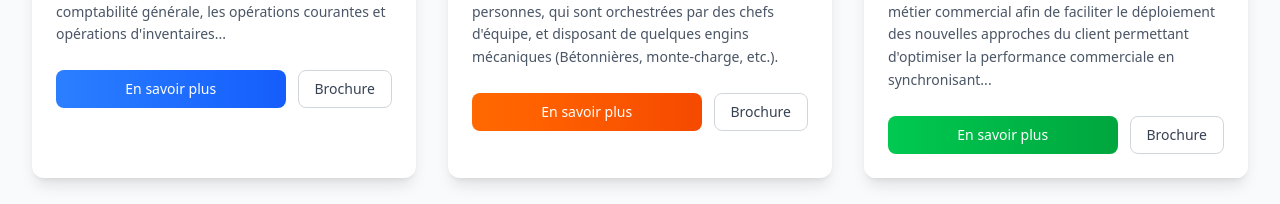
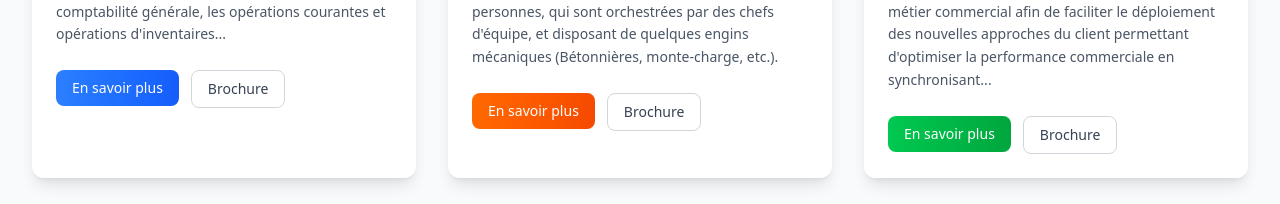
Before and after one commit to red-jen/IFDCE, a React (Vite) app: page /Technicien in a window 1280 px wide. Shown: the part 517-721 px from the top of the page. Built offline with nearby package versions, Linux system fonts and the light colour scheme.

Commit message:
hero section splited images

```diff
--- a/src/page/Technicien.jsx
+++ b/src/page/Technicien.jsx
@@ -1,5 +1,7 @@
 import React from 'react';
 import { BookOpen, Building2, Users, PenTool, Monitor , Truck, Hotel } from 'lucide-react';
+import { href } from 'react-router-dom';
+import { Link, useLocation } from "react-router-dom";
 
 const Technicien = () => {
   const programs = [
@@ -128,9 +130,12 @@ const Technicien = () => {
 
                 {/* Action Buttons */}
                 <div className="flex space-x-3">
+                   <Link
+                                                     to="/techaidecomptable">
                   <button className={`flex-1 bg-gradient-to-r ${program.color} text-white py-2 px-4 rounded-lg text-sm font-medium hover:opacity-90 transition-all duration-200 transform hover:scale-105`}>
                     En savoir plus
                   </button>
+                  </Link>
                   <button className="px-4 py-2 border border-gray-300 text-gray-700 rounded-lg text-sm font-medium hover:bg-gray-50 hover:border-gray-400 transition-all duration-200">
                     Brochure
                   </button>
```
